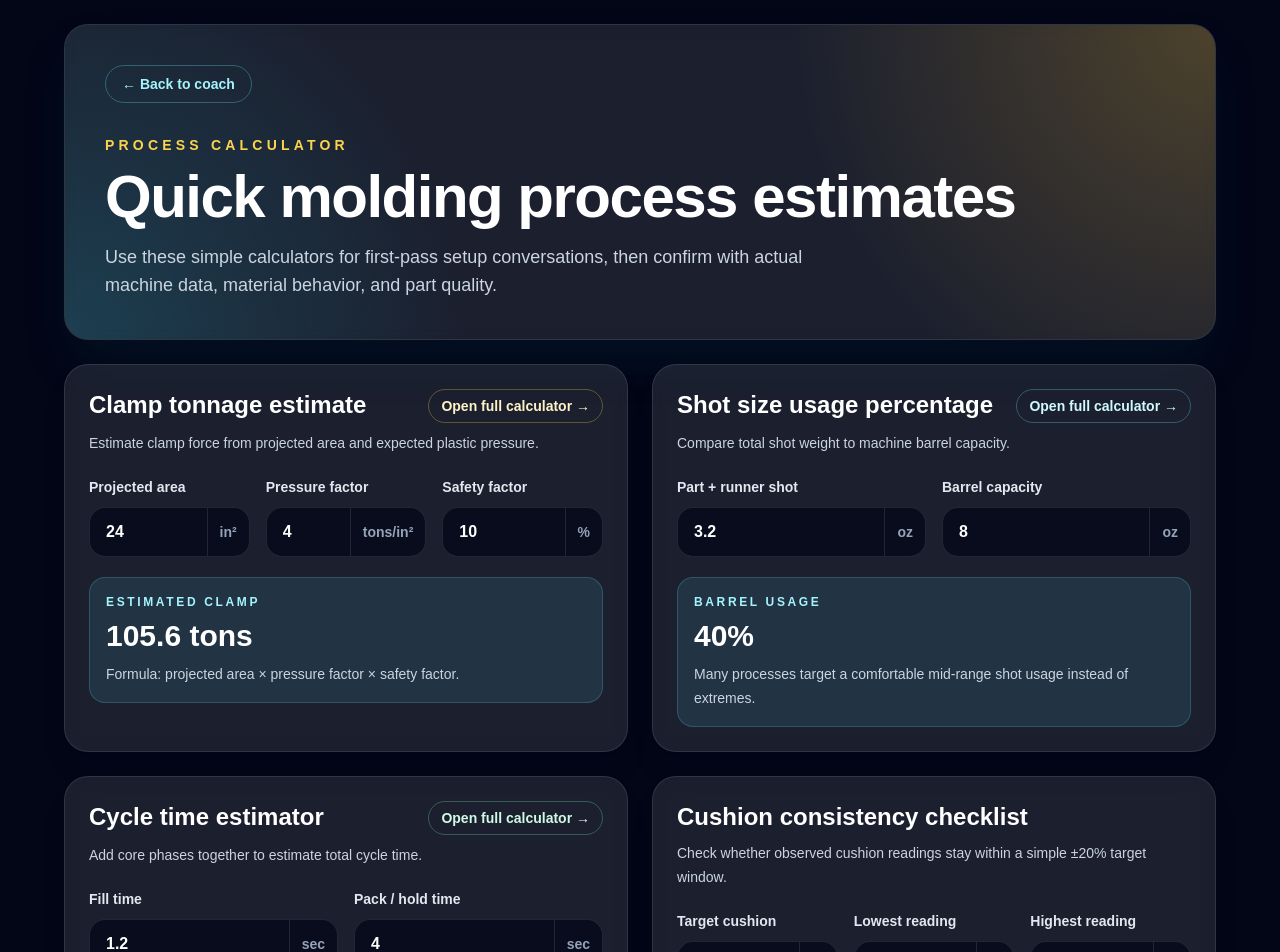
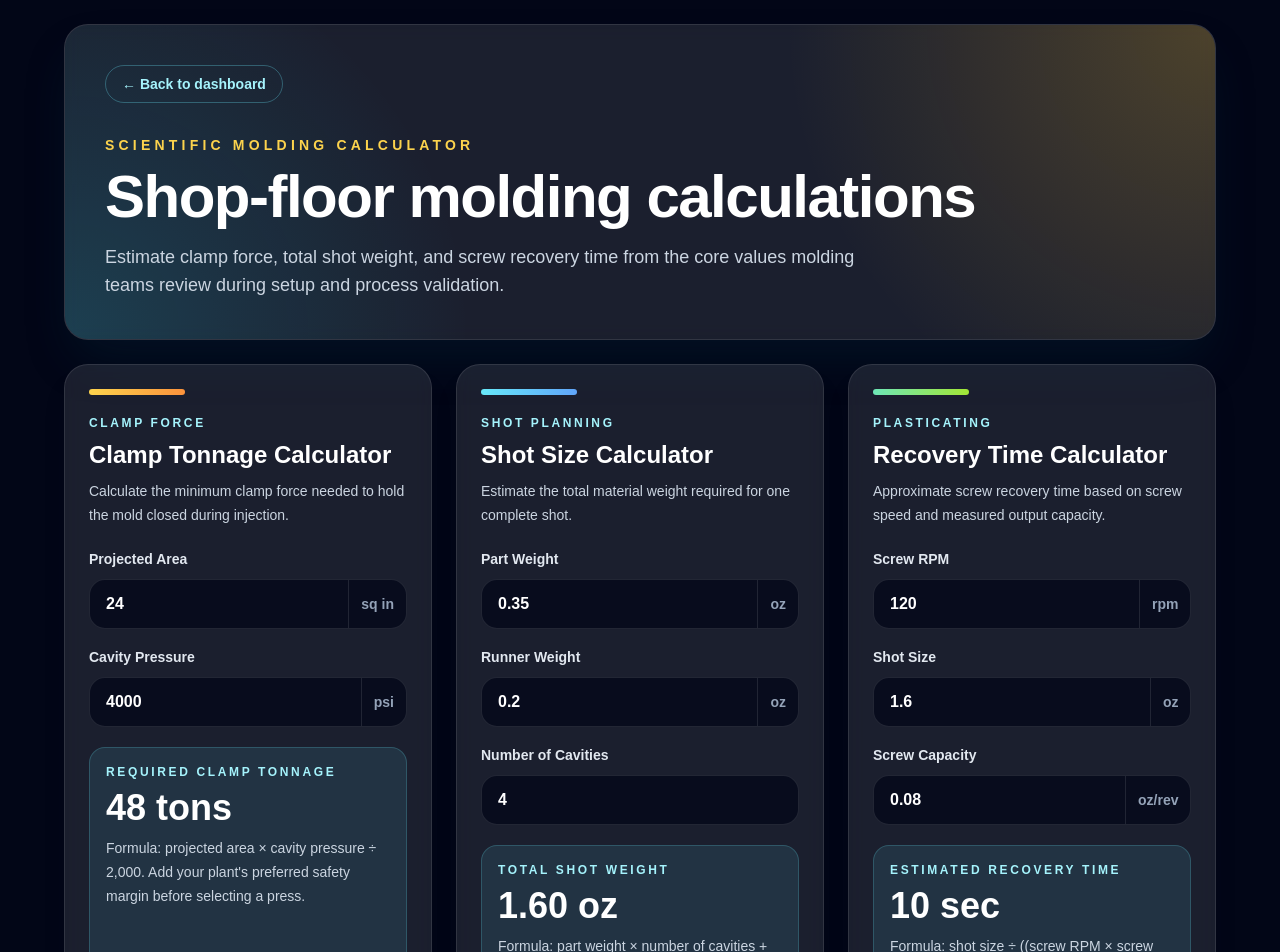
Before and after one commit to scottgraham2882-collab/molding-mentor-ai, a Next.js app: page /calculators in a window 1280 px wide. Shown: the top 952 px of the page. Built offline with nearby package versions, Linux system fonts and the light colour scheme.

Commit message:
Add scientific molding calculator page

```diff
--- a/app/calculators/page.tsx
+++ b/app/calculators/page.tsx
@@ -13,12 +13,21 @@ type NumberFieldProps = {
   onChange: (value: string) => void;
 };
 
+type CalculatorCardProps = {
+  eyebrow: string;
+  title: string;
+  description: string;
+  accent: string;
+  children: React.ReactNode;
+  result: React.ReactNode;
+};
+
 function parseInput(value: string) {
   const parsed = Number(value);
   return Number.isFinite(parsed) ? parsed : 0;
 }
 
-function formatNumber(value: number, digits = 1) {
+function formatNumber(value: number, digits = 2) {
   if (!Number.isFinite(value)) {
     return "--";
   }
@@ -62,62 +71,64 @@ function NumberField({
   );
 }
 
-function ResultCard({ label, value, note }: { label: string; value: string; note: string }) {
+function CalculatorCard({
+  eyebrow,
+  title,
+  description,
+  accent,
+  children,
+  result,
+}: CalculatorCardProps) {
   return (
-    <div className="rounded-2xl border border-cyan-300/20 bg-cyan-300/10 p-4">
+    <article className="flex h-full flex-col rounded-3xl border border-white/10 bg-white/10 p-5 shadow-xl shadow-slate-950/20 backdrop-blur sm:p-6">
+      <div className={`h-1.5 w-24 rounded-full bg-gradient-to-r ${accent}`} aria-hidden="true" />
+      <p className="mt-5 text-xs font-black uppercase tracking-[0.22em] text-cyan-200">{eyebrow}</p>
+      <h2 className="mt-2 text-2xl font-bold text-white">{title}</h2>
+      <p className="mt-2 text-sm leading-6 text-slate-300">{description}</p>
+      <div className="mt-5 grid gap-4">{children}</div>
+      <div className="mt-5 flex-1 rounded-2xl border border-cyan-300/20 bg-cyan-300/10 p-4">
+        {result}
+      </div>
+    </article>
+  );
+}
+
+function Result({ label, value, note }: { label: string; value: string; note: string }) {
+  return (
+    <>
       <p className="text-xs font-bold uppercase tracking-[0.22em] text-cyan-200">{label}</p>
-      <p className="mt-2 text-3xl font-black text-white">{value}</p>
+      <p className="mt-2 text-3xl font-black text-white sm:text-4xl">{value}</p>
       <p className="mt-2 text-sm leading-6 text-slate-300">{note}</p>
-    </div>
+    </>
   );
 }
 
 export default function CalculatorsPage() {
   const [projectedArea, setProjectedArea] = useState("24");
-  const [cavityPressure, setCavityPressure] = useState("4");
-  const [safetyFactor, setSafetyFactor] = useState("10");
+  const [cavityPressure, setCavityPressure] = useState("4000");
 
-  const [shotWeight, setShotWeight] = useState("3.2");
-  const [barrelCapacity, setBarrelCapacity] = useState("8");
+  const [partWeight, setPartWeight] = useState("0.35");
+  const [runnerWeight, setRunnerWeight] = useState("0.2");
+  const [numberOfCavities, setNumberOfCavities] = useState("4");
 
-  const [fillTime, setFillTime] = useState("1.2");
-  const [packTime, setPackTime] = useState("4");
-  const [coolingTime, setCoolingTime] = useState("18");
-  const [moldOpenTime, setMoldOpenTime] = useState("2");
-  const [ejectionTime, setEjectionTime] = useState("1.5");
-  const [moldCloseTime, setMoldCloseTime] = useState("1.5");
+  const [screwRpm, setScrewRpm] = useState("120");
+  const [shotSize, setShotSize] = useState("1.6");
+  const [screwCapacity, setScrewCapacity] = useState("0.08");
 
-  const [targetCushion, setTargetCushion] = useState("0.20");
-  const [lowCushion, setLowCushion] = useState("0.16");
-  const [highCushion, setHighCushion] = useState("0.24");
-
-  const clampTonnage = useMemo(() => {
-    const baseTons = parseInput(projectedArea) * parseInput(cavityPressure);
-    return baseTons * (1 + parseInput(safetyFactor) / 100);
-  }, [projectedArea, cavityPressure, safetyFactor]);
-
-  const shotUsage = useMemo(() => {
-    const capacity = parseInput(barrelCapacity);
-    return capacity > 0 ? (parseInput(shotWeight) / capacity) * 100 : 0;
-  }, [shotWeight, barrelCapacity]);
-
-  const cycleTime = useMemo(
-    () =>
-      parseInput(fillTime) +
-      parseInput(packTime) +
-      parseInput(coolingTime) +
-      parseInput(moldOpenTime) +
-      parseInput(ejectionTime) +
-      parseInput(moldCloseTime),
-    [fillTime, packTime, coolingTime, moldOpenTime, ejectionTime, moldCloseTime],
+  const clampTonnage = useMemo(
+    () => (parseInput(projectedArea) * parseInput(cavityPressure)) / 2000,
+    [projectedArea, cavityPressure],
   );
 
-  const cushionSpread = useMemo(
-    () => Math.max(0, parseInput(highCushion) - parseInput(lowCushion)),
-    [highCushion, lowCushion],
+  const totalShotWeight = useMemo(
+    () => parseInput(partWeight) * parseInput(numberOfCavities) + parseInput(runnerWeight),
+    [partWeight, numberOfCavities, runnerWeight],
   );
-  const cushionWindow = parseInput(targetCushion) * 0.2;
-  const cushionStatus = cushionSpread <= cushionWindow ? "Stable" : "Review variation";
+
+  const recoveryTime = useMemo(() => {
+    const capacityPerSecond = (parseInput(screwRpm) * parseInput(screwCapacity)) / 60;
+    return capacityPerSecond > 0 ? parseInput(shotSize) / capacityPerSecond : 0;
+  }, [screwCapacity, screwRpm, shotSize]);
 
   return (
     <main className="min-h-screen bg-slate-950 px-4 py-6 text-slate-100 sm:px-6 lg:px-8">
@@ -129,106 +140,73 @@ export default function CalculatorsPage() {
               href="/"
               className="inline-flex items-center rounded-full border border-cyan-300/30 px-4 py-2 text-sm font-semibold text-cyan-200 transition hover:border-cyan-200 hover:bg-cyan-300/10"
             >
-              ← Back to coach
+              ← Back to dashboard
             </Link>
             <p className="mt-8 text-sm font-semibold uppercase tracking-[0.3em] text-amber-300">
-              Process Calculator
+              Scientific Molding Calculator
             </p>
             <h1 className="mt-3 text-4xl font-bold tracking-tight text-white sm:text-5xl lg:text-6xl">
-              Quick molding process estimates
+              Shop-floor molding calculations
             </h1>
             <p className="mt-4 max-w-3xl text-base leading-7 text-slate-300 sm:text-lg">
-              Use these simple calculators for first-pass setup conversations, then confirm with actual machine data, material behavior, and part quality.
+              Estimate clamp force, total shot weight, and screw recovery time from the core values molding teams review during setup and process validation.
             </p>
           </div>
         </header>
 
-        <section className="mt-6 grid gap-4 lg:grid-cols-2 lg:gap-6">
-          <article className="rounded-3xl border border-white/10 bg-white/10 p-5 shadow-xl shadow-slate-950/20 backdrop-blur sm:p-6">
-            <div className="flex flex-col gap-3 sm:flex-row sm:items-start sm:justify-between">
-              <h2 className="text-2xl font-bold text-white">Clamp tonnage estimate</h2>
-              <Link
-                href="/calculators/clamp-tonnage"
-                className="inline-flex w-fit items-center rounded-full border border-amber-300/30 px-3 py-1.5 text-sm font-bold text-amber-100 transition hover:border-amber-200 hover:bg-amber-300/10"
-              >
-                Open full calculator →
-              </Link>
-            </div>
-            <p className="mt-2 text-sm leading-6 text-slate-300">
-              Estimate clamp force from projected area and expected plastic pressure.
-            </p>
-            <div className="mt-5 grid gap-4 sm:grid-cols-3">
-              <NumberField id="projected-area" label="Projected area" value={projectedArea} suffix="in²" onChange={setProjectedArea} />
-              <NumberField id="cavity-pressure" label="Pressure factor" value={cavityPressure} suffix="tons/in²" onChange={setCavityPressure} />
-              <NumberField id="safety-factor" label="Safety factor" value={safetyFactor} suffix="%" onChange={setSafetyFactor} />
-            </div>
-            <div className="mt-5">
-              <ResultCard label="Estimated clamp" value={`${formatNumber(clampTonnage)} tons`} note="Formula: projected area × pressure factor × safety factor." />
-            </div>
-          </article>
+        <section className="mt-6 grid gap-4 md:grid-cols-2 lg:grid-cols-3 lg:gap-6" aria-label="Scientific molding calculators">
+          <CalculatorCard
+            eyebrow="Clamp force"
+            title="Clamp Tonnage Calculator"
+            description="Calculate the minimum clamp force needed to hold the mold closed during injection."
+            accent="from-amber-300 to-orange-400"
+            result={
+              <Result
+                label="Required Clamp Tonnage"
+                value={`${formatNumber(clampTonnage, 1)} tons`}
+                note="Formula: projected area × cavity pressure ÷ 2,000. Add your plant's preferred safety margin before selecting a press."
+              />
+            }
+          >
+            <NumberField id="projected-area" label="Projected Area" value={projectedArea} suffix="sq in" onChange={setProjectedArea} />
+            <NumberField id="cavity-pressure" label="Cavity Pressure" value={cavityPressure} suffix="psi" step="50" onChange={setCavityPressure} />
+          </CalculatorCard>
 
-          <article className="rounded-3xl border border-white/10 bg-white/10 p-5 shadow-xl shadow-slate-950/20 backdrop-blur sm:p-6">
-            <div className="flex flex-col gap-3 sm:flex-row sm:items-start sm:justify-between">
-              <h2 className="text-2xl font-bold text-white">Shot size usage percentage</h2>
-              <Link
-                href="/calculators/shot-size"
-                className="inline-flex w-fit items-center rounded-full border border-cyan-300/30 px-3 py-1.5 text-sm font-bold text-cyan-100 transition hover:border-cyan-200 hover:bg-cyan-300/10"
-              >
-                Open full calculator →
-              </Link>
-            </div>
-            <p className="mt-2 text-sm leading-6 text-slate-300">
-              Compare total shot weight to machine barrel capacity.
-            </p>
-            <div className="mt-5 grid gap-4 sm:grid-cols-2">
-              <NumberField id="shot-weight" label="Part + runner shot" value={shotWeight} suffix="oz" onChange={setShotWeight} />
-              <NumberField id="barrel-capacity" label="Barrel capacity" value={barrelCapacity} suffix="oz" onChange={setBarrelCapacity} />
-            </div>
-            <div className="mt-5">
-              <ResultCard label="Barrel usage" value={`${formatNumber(shotUsage)}%`} note="Many processes target a comfortable mid-range shot usage instead of extremes." />
-            </div>
-          </article>
+          <CalculatorCard
+            eyebrow="Shot planning"
+            title="Shot Size Calculator"
+            description="Estimate the total material weight required for one complete shot."
+            accent="from-cyan-300 to-blue-400"
+            result={
+              <Result
+                label="Total Shot Weight"
+                value={`${formatNumber(totalShotWeight, 2)} oz`}
+                note="Formula: part weight × number of cavities + runner weight. Keep units consistent for all weight inputs."
+              />
+            }
+          >
+            <NumberField id="part-weight" label="Part Weight" value={partWeight} suffix="oz" step="0.01" onChange={setPartWeight} />
+            <NumberField id="runner-weight" label="Runner Weight" value={runnerWeight} suffix="oz" step="0.01" onChange={setRunnerWeight} />
+            <NumberField id="number-of-cavities" label="Number of Cavities" value={numberOfCavities} step="1" onChange={setNumberOfCavities} />
+          </CalculatorCard>
 
-          <article className="rounded-3xl border border-white/10 bg-white/10 p-5 shadow-xl shadow-slate-950/20 backdrop-blur sm:p-6">
-            <div className="flex flex-col gap-3 sm:flex-row sm:items-start sm:justify-between">
-              <h2 className="text-2xl font-bold text-white">Cycle time estimator</h2>
-              <Link
-                href="/calculators/cycle-time"
-                className="inline-flex w-fit items-center rounded-full border border-emerald-300/30 px-3 py-1.5 text-sm font-bold text-emerald-100 transition hover:border-emerald-200 hover:bg-emerald-300/10"
-              >
-                Open full calculator →
-              </Link>
-            </div>
-            <p className="mt-2 text-sm leading-6 text-slate-300">
-              Add core phases together to estimate total cycle time.
-            </p>
-            <div className="mt-5 grid gap-4 sm:grid-cols-2">
-              <NumberField id="fill-time" label="Fill time" value={fillTime} suffix="sec" onChange={setFillTime} />
-              <NumberField id="pack-time" label="Pack / hold time" value={packTime} suffix="sec" onChange={setPackTime} />
-              <NumberField id="cooling-time" label="Cooling time" value={coolingTime} suffix="sec" onChange={setCoolingTime} />
-              <NumberField id="mold-open-time" label="Mold open time" value={moldOpenTime} suffix="sec" onChange={setMoldOpenTime} />
-              <NumberField id="ejection-time" label="Ejection time" value={ejectionTime} suffix="sec" onChange={setEjectionTime} />
-              <NumberField id="mold-close-time" label="Mold close time" value={moldCloseTime} suffix="sec" onChange={setMoldCloseTime} />
-            </div>
-            <div className="mt-5">
-              <ResultCard label="Estimated cycle" value={`${formatNumber(cycleTime)} sec`} note={`Estimated output is ${formatNumber(cycleTime > 0 ? 3600 / cycleTime : 0, 0)} parts per hour. Use as a planning number before confirming recovery, cooling, and robot timing.`} />
-            </div>
-          </article>
-
-          <article className="rounded-3xl border border-white/10 bg-white/10 p-5 shadow-xl shadow-slate-950/20 backdrop-blur sm:p-6">
-            <h2 className="text-2xl font-bold text-white">Cushion consistency checklist</h2>
-            <p className="mt-2 text-sm leading-6 text-slate-300">
-              Check whether observed cushion readings stay within a simple ±20% target window.
-            </p>
-            <div className="mt-5 grid gap-4 sm:grid-cols-3">
-              <NumberField id="target-cushion" label="Target cushion" value={targetCushion} suffix="in" step="0.01" onChange={setTargetCushion} />
-              <NumberField id="low-cushion" label="Lowest reading" value={lowCushion} suffix="in" step="0.01" onChange={setLowCushion} />
-              <NumberField id="high-cushion" label="Highest reading" value={highCushion} suffix="in" step="0.01" onChange={setHighCushion} />
-            </div>
-            <div className="mt-5">
-              <ResultCard label="Checklist result" value={cushionStatus} note={`Observed spread is ${formatNumber(cushionSpread, 2)} in. Verify non-return valve, transfer stability, and material feed if variation grows.`} />
-            </div>
-          </article>
+          <CalculatorCard
+            eyebrow="Plasticating"
+            title="Recovery Time Calculator"
+            description="Approximate screw recovery time based on screw speed and measured output capacity."
+            accent="from-emerald-300 to-lime-400"
+            result={
+              <Result
+                label="Estimated Recovery Time"
+                value={`${formatNumber(recoveryTime, 1)} sec`}
+                note="Formula: shot size ÷ ((screw RPM × screw capacity) ÷ 60). Confirm against actual recovery before locking cycle time."
+              />
+            }
+          >
+            <NumberField id="screw-rpm" label="Screw RPM" value={screwRpm} suffix="rpm" step="1" onChange={setScrewRpm} />
+            <NumberField id="shot-size" label="Shot Size" value={shotSize} suffix="oz" step="0.01" onChange={setShotSize} />
+            <NumberField id="screw-capacity" label="Screw Capacity" value={screwCapacity} suffix="oz/rev" step="0.01" onChange={setScrewCapacity} />
+          </CalculatorCard>
         </section>
       </div>
     </main>
--- a/app/page.tsx
+++ b/app/page.tsx
@@ -105,9 +105,9 @@ const dashboardCards: DashboardCard[] = [
     accent: "from-violet-300 to-fuchsia-400",
   },
   {
-    title: "Process Calculator",
+    title: "Scientific Molding Calculator",
     description:
-      "Estimate clamp tonnage, shot utilization, cycle time, and cushion consistency with quick shop-floor calculators.",
+      "Estimate clamp tonnage, total shot weight, and screw recovery time with mobile-friendly scientific molding calculator cards.",
     href: "/calculators",
     accent: "from-amber-300 to-orange-400",
   },
```
